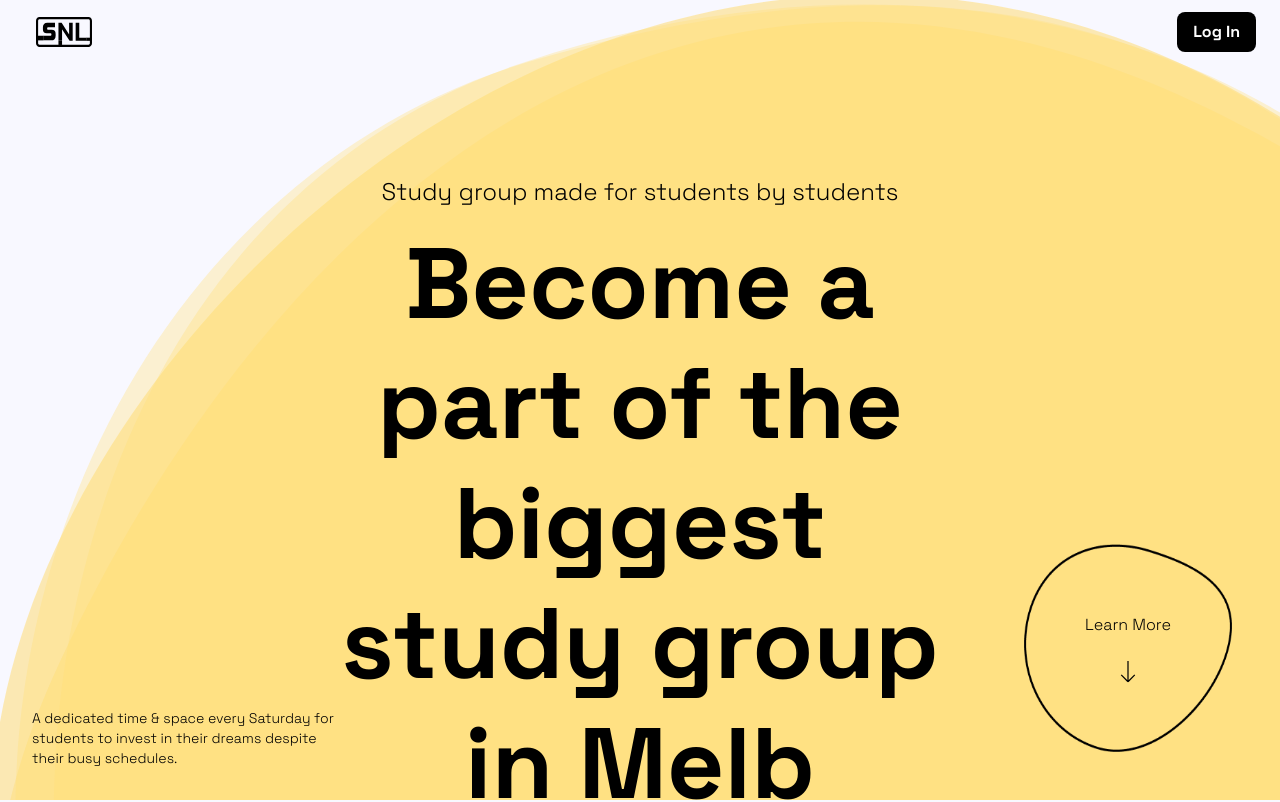
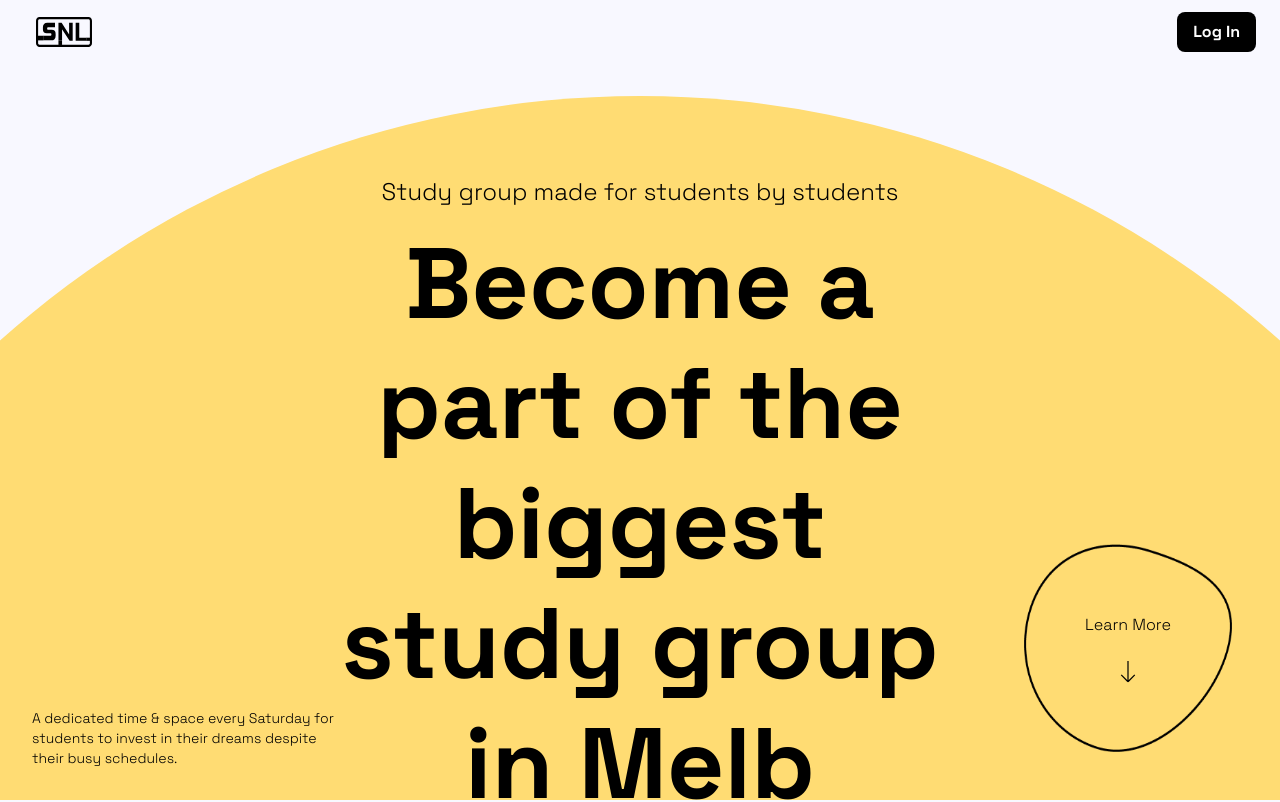
Before and after one commit to yun-sik-kim/snl_project, a Next.js app: page / in a window 1280 px wide. Shown: the top 802 px of the page. Built offline with nearby package versions, Linux system fonts and the light colour scheme.

Commit message:
Fix code smell

```diff
--- a/src/app/page.tsx
+++ b/src/app/page.tsx
@@ -19,68 +19,38 @@ const rockSalt = Rock_Salt({
 
 export default function Home() {
 	return (
-		<div className="flex flex-col w-full bg-[#F8F8FF] overflow-x-hidden">
+		<div className="flex w-full flex-col overflow-x-hidden bg-[#F8F8FF]">
 			{/* Page 1 */}
 
 			{/* Page 1 - Hero Section */}
-			<div className="relative w-full h-screen flex justify-center">
+			<div className="relative flex h-screen w-full justify-center">
 				{/* TopNav Spacing */}
 				<div className="h-16" />
 
 				{/* Yellow Circle */}
-				{/* <div className="absolute mt-24 rounded-full bg-[#FFDC73] w-[150%] aspect-square"></div> */}
-				<div className="relative w-full h-full">
-					<RotatingSvg
-						className="absolute w-screen"
-						src="/hero/heroCircle00.svg"
-						alt="rotating circle"
-						width={1680}
-						height={1680}
-					/>
-					<RotatingSvg
-						className="absolute"
-						src="/hero/heroCircle01.svg"
-						alt="rotating circle"
-						width={1680}
-						height={1680}
-					/>
-					<RotatingSvg
-						className="absolute"
-						src="/hero/heroCircle02.svg"
-						alt="rotating circle"
-						width={1680}
-						height={1680}
-						duration={3} // Optional: control rotation speed (seconds per rotation)
-					/>
-					<RotatingSvg
-						className="absolute"
-						src="/hero/heroCircle03.svg"
-						alt="rotating circle"
-						width={1680}
-						height={1680}
-						duration={3} // Optional: control rotation speed (seconds per rotation)
-					/>
+				<div className=" absolute mt-24 aspect-square w-[150%] rounded-full bg-[#FFDC73]">
+					d
 				</div>
 				{/* Text Content */}
-				<div className="absolute w-6/12 z-10 text-center flex flex-col gap-4 mt-44">
-					<h2 className="text-md lg:text-2xl font-medium">
+				<div className="absolute z-10 mt-44 flex w-6/12 flex-col gap-4 text-center">
+					<h2 className="font-medium text-md lg:text-2xl">
 						Study group made for students by students
 					</h2>
-					<h1 className="text-[40px] lg:text-[80px] xl:text-[100px] font-bold lg:leading-[120%] leading-tight">
+					<h1 className="font-bold text-[40px] leading-tight lg:text-[80px] lg:leading-[120%] xl:text-[100px]">
 						Become a part of the biggest study group in Melb
 					</h1>
 				</div>
 
 				{/* Description */}
-				<div className="absolute bottom-8 left-8 w-3/12 text-left z-[1]">
-					<h3 className="text-sm md:text-md font-medium">
+				<div className="absolute bottom-8 left-8 z-[1] w-3/12 text-left">
+					<h3 className="font-medium text-sm md:text-md">
 						A dedicated time & space every Saturday for students to invest in
 						their dreams despite their busy schedules.
 					</h3>
 				</div>
 
 				{/* Learn More Icon */}
-				<div className="absolute w-12 md:w-52 aspect-square bottom-8 right-8 mb-4 mr-0 md:mr-4 flex flex-col items-center justify-center text-center">
+				<div className="absolute right-8 bottom-8 mr-0 mb-4 flex aspect-square w-12 flex-col items-center justify-center text-center md:mr-4 md:w-52">
 					<h3 className="font-medium">Learn More</h3>
 					<div className="mt-6">
 						<Image src="/arrow.svg" alt="Arrow Icon" width={16} height={16} />
@@ -95,17 +65,17 @@ export default function Home() {
 			</div>
 
 			{/* Page 2 - With Two-Row Staggered Infinite Card Slider */}
-			<div className="relative w-full min-h-screen flex flex-col items-start justify-center px-6 md:px-12 lg:px-24 z-20 bg-[#F8F8FF] py-16">
+			<div className="relative z-20 flex min-h-screen w-full flex-col items-start justify-center bg-[#F8F8FF] px-6 py-16 md:px-12 lg:px-24">
 				{/* Title & Description - Better Balanced Two-Column */}
-				<div className="w-full max-w-6xl mx-auto mb-16">
-					<div className="grid grid-cols-1 md:grid-cols-2 gap-12 items-start">
+				<div className="mx-auto mb-16 w-full max-w-6xl">
+					<div className="grid grid-cols-1 items-start gap-12 md:grid-cols-2">
 						{/* Left Side - Title */}
 						<div>
-							<h2 className="text-5xl md:text-7xl font-bold text-black mb-3">
+							<h2 className="mb-3 font-bold text-5xl text-black md:text-7xl">
 								Why Study with us?
 							</h2>
 							<span
-								className={`${rockSalt.className} text-[#FED800] font-bold text-lg md:text-2xl block`}
+								className={`${rockSalt.className} block font-bold text-[#FED800] text-lg md:text-2xl`}
 							>
 								— COME ON IT'S US
 							</span>
@@ -113,7 +83,7 @@ export default function Home() {
 
 						{/* Right Side - Description */}
 						<div>
-							<p className="text-lg md:text-xl font-medium text-black mb-8 mt-4">
+							<p className="mt-4 mb-8 font-medium text-black text-lg md:text-xl">
 								Make your Saturday count! Every week, meet new goals and new
 								people. SNL is where learning and community grow together.
 							</p>
@@ -126,21 +96,21 @@ export default function Home() {
 			</div>
 
 			{/* Page 3 - Fixed Layout */}
-			<section className="relative w-full bg-black overflow-hidden py-24 px-6 md:px-12 lg:px-24">
+			<section className="relative w-full overflow-hidden bg-black px-6 py-24 md:px-12 lg:px-24">
 				{/* Title and Subheading */}
-				<div className="max-w-6xl mx-auto text-white">
-					<div className="grid grid-cols-1 md:grid-cols-10 gap-6 items-start">
+				<div className="mx-auto max-w-6xl text-white">
+					<div className="grid grid-cols-1 items-start gap-6 md:grid-cols-10">
 						{/* Title */}
 						<div className="md:col-span-6">
-							<h2 className="text-4xl md:text-5xl font-semibold leading-tight">
+							<h2 className="font-semibold text-4xl leading-tight md:text-5xl">
 								Networking for your <br />
 								successful future career
 							</h2>
 						</div>
 
 						{/* Subheading */}
-						<div className="md:col-span-4 mt-2">
-							<p className="text-base md:text-xl font-medium text-white text-opacity-60">
+						<div className="mt-2 md:col-span-4">
+							<p className="font-medium text-base text-white text-opacity-60 md:text-xl">
 								Because LinkedIn Stalking Only Gets You So Far! <br />
 								Plus, think of it as good karma.
 							</p>
@@ -149,9 +119,9 @@ export default function Home() {
 				</div>
 
 				{/* Phone & Chat Section */}
-				<div className="relative max-w-6xl mx-auto flex flex-col items-center justify-center mt-20">
+				<div className="relative mx-auto mt-20 flex max-w-6xl flex-col items-center justify-center">
 					{/* Phone + Bubbles Wrapper */}
-					<div className="relative w-full max-w-[1200px] mx-auto">
+					<div className="relative mx-auto w-full max-w-[1200px]">
 						{/* Phone Image */}
 						<div className="relative">
 							<Image
@@ -159,17 +129,17 @@ export default function Home() {
 								alt="Phone Mockup"
 								width={1200}
 								height={1600}
-								className="w-full h-auto"
+								className="h-auto w-full"
 								priority
 							/>
 
 							{/* Chat Bubbles - Unified Approach with Responsive Positioning */}
 							{/* Gray Bubble */}
-							<div className="absolute bottom-[40%] md:bottom-[40%] right-[5%] md:right-[10%] bg-[#E6E5EB] text-black text-sm md:text-xl font-medium p-3 md:p-6 rounded-[20px] md:rounded-[24px] max-w-[60%] shadow-md leading-relaxed">
+							<div className="absolute right-[5%] bottom-[40%] max-w-[60%] rounded-[20px] bg-[#E6E5EB] p-3 font-medium text-black text-sm leading-relaxed shadow-md md:right-[10%] md:bottom-[40%] md:rounded-[24px] md:p-6 md:text-xl">
 								Expand your university and career network by connecting with
 								accomplished study members!
 								<svg
-									className="absolute bottom-[-10px] right-[12px] w-3 md:w-4 h-3 md:h-4"
+									className="absolute right-[12px] bottom-[-10px] h-3 w-3 md:h-4 md:w-4"
 									viewBox="0 0 20 20"
 									fill="none"
 									xmlns="http://www.w3.org/2000/svg"
@@ -180,11 +150,11 @@ export default function Home() {
 							</div>
 
 							{/* Yellow Bubble */}
-							<div className="absolute bottom-[10%] md:bottom-[14%] left-[5%] md:left-[10%] bg-[#FFDC73] text-black text-sm md:text-xl font-medium p-3 md:p-6 rounded-[20px] md:rounded-[24px] max-w-[60%] shadow-md leading-relaxed">
+							<div className="absolute bottom-[10%] left-[5%] max-w-[60%] rounded-[20px] bg-[#FFDC73] p-3 font-medium text-black text-sm leading-relaxed shadow-md md:bottom-[14%] md:left-[10%] md:rounded-[24px] md:p-6 md:text-xl">
 								We invite you to sponsor and support your juniors on their
 								journey to success.
 								<svg
-									className="absolute bottom-[-10px] left-[12px] w-3 md:w-4 h-3 md:h-4"
+									className="absolute bottom-[-10px] left-[12px] h-3 w-3 md:h-4 md:w-4"
 									viewBox="0 0 20 20"
 									fill="none"
 									xmlns="http://www.w3.org/2000/svg"
@@ -199,12 +169,12 @@ export default function Home() {
 			</section>
 
 			{/* Page 4 - Study Plan Management */}
-			<section className="relative w-full bg-black text-white py-24 px-6 md:px-12 lg:px-24">
-				<div className="max-w-6xl mx-auto">
-					<div className="grid grid-cols-1 md:grid-cols-2 gap-8 items-center">
+			<section className="relative w-full bg-black px-6 py-24 text-white md:px-12 lg:px-24">
+				<div className="mx-auto max-w-6xl">
+					<div className="grid grid-cols-1 items-center gap-8 md:grid-cols-2">
 						{/* Left Side - Text Content */}
 						<div className="flex flex-col space-y-6">
-							<h2 className="text-4xl md:text-5xl lg:text-6xl font-bold leading-tight">
+							<h2 className="font-bold text-4xl leading-tight md:text-5xl lg:text-6xl">
 								Manage Your Study Plan with Ease
 							</h2>
 
@@ -221,14 +191,14 @@ export default function Home() {
 						</div>
 
 						{/* Right Side - iPhone Mockup */}
-						<div className="relative flex justify-center md:justify-end mt-8 md:mt-0">
+						<div className="relative mt-8 flex justify-center md:mt-0 md:justify-end">
 							<div className="relative w-full max-w-[320px] md:max-w-[400px]">
 								<Image
 									src="/decoration/phone.png"
 									alt="iPhone Mockup"
 									width={400}
 									height={800}
-									className="w-full h-auto"
+									className="h-auto w-full"
 									priority
 								/>
 							</div>
@@ -238,21 +208,21 @@ export default function Home() {
 			</section>
 
 			{/* Page 5 - Community Sharing */}
-			<section className="relative w-full bg-[#F8F8FF] py-24 px-6 md:px-12 lg:px-24">
+			<section className="relative w-full bg-[#F8F8FF] px-6 py-24 md:px-12 lg:px-24">
 				{/* Header Container with MELB Background */}
-				<div className="relative max-w-6xl mx-auto mb-16">
+				<div className="relative mx-auto mb-16 max-w-6xl">
 					{/* MELB Background Text */}
 					<div className="absolute inset-0 flex items-center justify-center">
 						<h1
-							className={`${rockSalt.className} text-[80px] md:text-[100px] lg:text-[150px] font-bold text-[#FFD800] opacity-60`}
+							className={`${rockSalt.className} font-bold text-[#FFD800] text-[80px] opacity-60 md:text-[100px] lg:text-[150px]`}
 						>
 							MELB
 						</h1>
 					</div>
 
 					{/* Heading Text */}
-					<div className="relative z-10 text-center py-8">
-						<h2 className="text-4xl md:text-5xl lg:text-6xl font-bold leading-tight max-w-5xl mx-auto">
+					<div className="relative z-10 py-8 text-center">
+						<h2 className="mx-auto max-w-5xl font-bold text-4xl leading-tight md:text-5xl lg:text-6xl">
 							Share your Uni & Career Story with One-Uni Community in
 						</h2>
 					</div>
@@ -265,21 +235,21 @@ export default function Home() {
 						alt="University Community Board"
 						width={1200}
 						height={800}
-						className="w-full h-auto rounded-lg shadow-xl"
+						className="h-auto w-full rounded-lg shadow-xl"
 						priority
 					/>
 				</div>
 			</section>
 
 			{/* Page 6 - Testimonials */}
-			<section className="relative w-full bg-[#F8F8FF] py-24 px-6 md:px-12 lg:px-24">
-				<div className="max-w-6xl mx-auto">
+			<section className="relative w-full bg-[#F8F8FF] px-6 py-24 md:px-12 lg:px-24">
+				<div className="mx-auto max-w-6xl">
 					{/* Section Heading */}
 					<div className="mb-12">
-						<h2 className="text-4xl md:text-5xl lg:text-6xl font-bold leading-tight">
+						<h2 className="font-bold text-4xl leading-tight md:text-5xl lg:text-6xl">
 							Connect & Develop
 						</h2>
-						<h3 className="text-3xl md:text-4xl lg:text-5xl font-bold mt-2">
+						<h3 className="mt-2 font-bold text-3xl md:text-4xl lg:text-5xl">
 							For your dream to come true
 						</h3>
 					</div>
```
Also changed, not shown: src/app/test/desk/desk.css (line endings or trailing spaces).
